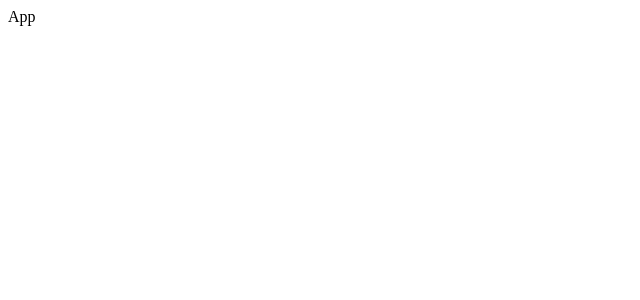
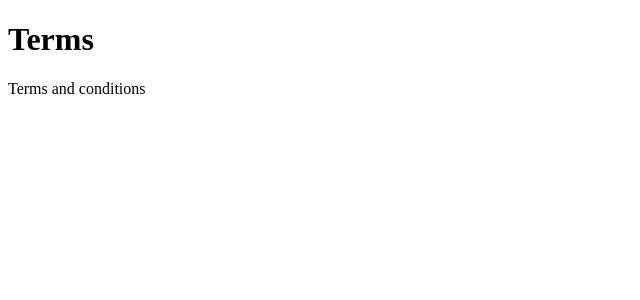
Before and after one commit to case-d-plandy/plandy-web, a React (Vite) app: page /terms in a window 1280 px wide. Shown: the top 300 px of the page, without its empty margins (0-640 px from the left). Built offline with nearby package versions, Linux system fonts and the light colour scheme.

Commit message:
feat: 페이지 라우팅 및 ESLint 플러그인 추가

```diff
--- a/package.json
+++ b/package.json
@@ -12,15 +12,18 @@
   },
   "dependencies": {
     "react": "^18.3.1",
-    "react-dom": "^18.3.1"
+    "react-dom": "^18.3.1",
+    "react-router-dom": "^6.26.2"
   },
   "devDependencies": {
     "@eslint/js": "^9.10.0",
+    "@types/node": "^22.5.5",
     "@types/react": "^18.3.7",
     "@types/react-dom": "^18.3.0",
     "@vitejs/plugin-react-swc": "^3.7.0",
     "eslint": "^9.10.0",
     "eslint-config-prettier": "^9.1.0",
+    "eslint-plugin-import": "^2.30.0",
     "eslint-plugin-prettier": "^5.2.1",
     "eslint-plugin-react": "^7.36.1",
     "eslint-plugin-simple-import-sort": "^12.1.1",
--- a/src/App.tsx
+++ b/src/App.tsx
@@ -1,5 +1,18 @@
+import HomePage from "@pages/page";
+import PrivacyPage from "@pages/privacy/page";
+import TermsPage from "@pages/terms/page";
+import { BrowserRouter, Route, Routes } from "react-router-dom";
+
 function App() {
-  return <div>App</div>;
+  return (
+    <BrowserRouter>
+      <Routes>
+        <Route path="/" element={<HomePage />} />
+        <Route path="/terms" element={<TermsPage />} />
+        <Route path="/privacy" element={<PrivacyPage />} />
+      </Routes>
+    </BrowserRouter>
+  );
 }
 
 export default App;
--- /dev/null
+++ b/src/pages/page.tsx
@@ -0,0 +1,9 @@
+function Page() {
+  return (
+    <div>
+      <h1>Main Page</h1>
+    </div>
+  );
+}
+
+export default Page;
--- /dev/null
+++ b/src/pages/privacy/page.tsx
@@ -0,0 +1,9 @@
+function PrivacyPage() {
+  return (
+    <div>
+      <h1>Privacy Policy</h1>
+    </div>
+  );
+}
+
+export default PrivacyPage;
--- /dev/null
+++ b/src/pages/terms/page.tsx
@@ -0,0 +1,10 @@
+function TermsPage() {
+  return (
+    <div>
+      <h1>Terms</h1>
+      <p>Terms and conditions</p>
+    </div>
+  );
+}
+
+export default TermsPage;
```
Also changed, not shown: eslint.config.mjs (+12 -2 lines), tsconfig.json (+6 -1 lines), vite.config.mts, 1 other file (tests, documents, lock files or other folders).
